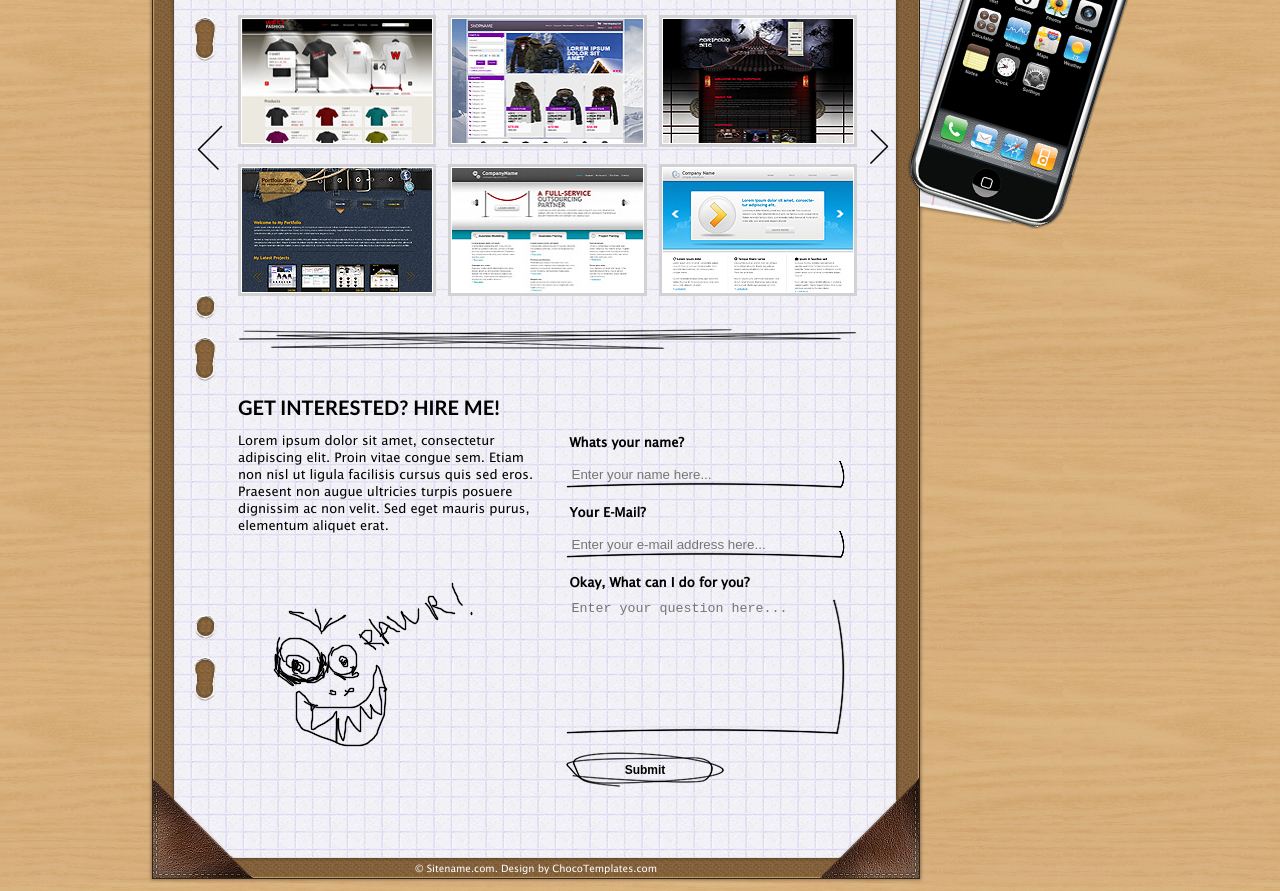
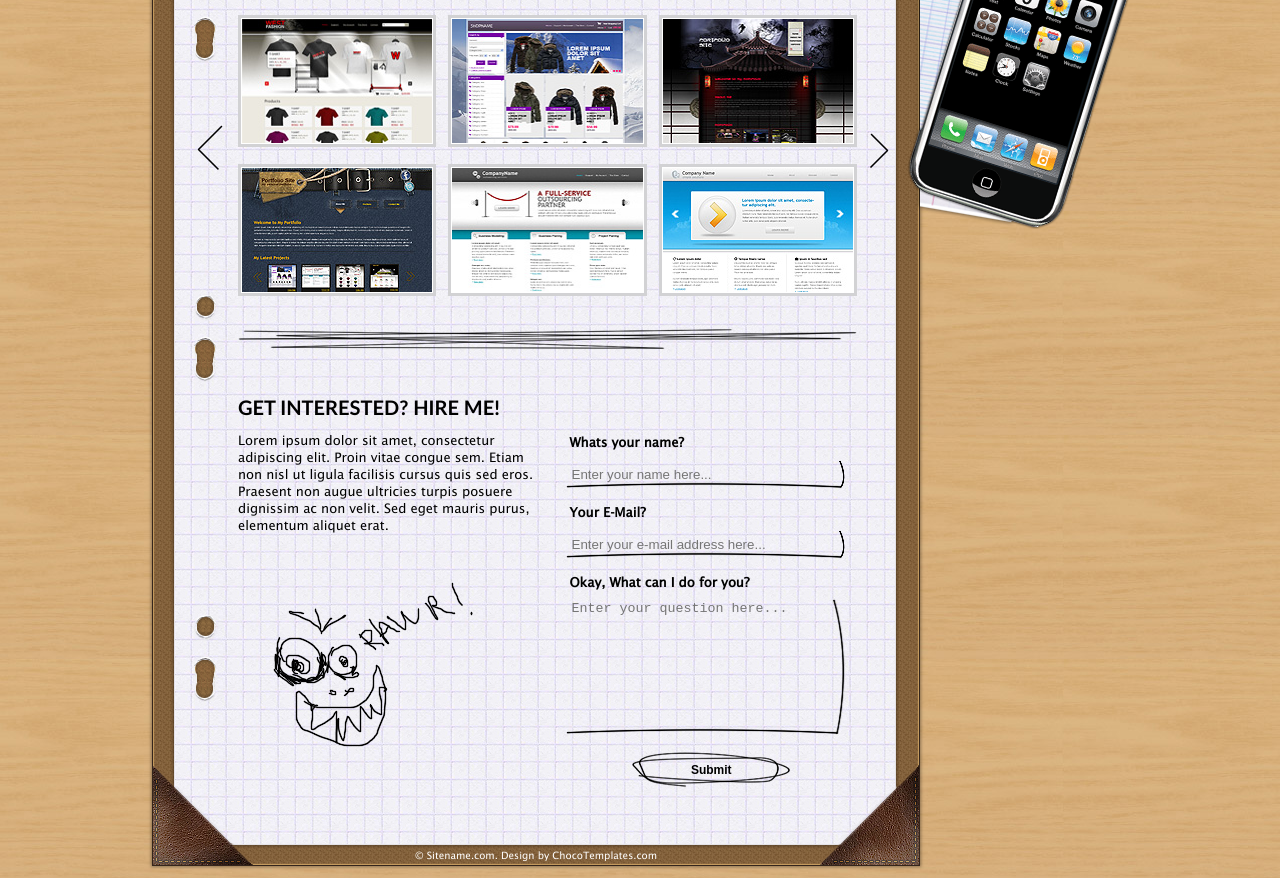
Before and after one commit to aklynovyy/html_tasks, a plain HTML site: page slicing-1/index.html in a window 1280 px wide. Shown: the part 461-1352 px from the top of the page. Drawn offline with Linux system fonts and the light colour scheme.

Commit message:
last update

```diff
--- a/slicing-1/css/style.css
+++ b/slicing-1/css/style.css
@@ -404,6 +404,7 @@ section h3 {
 .slide-nav.next {
 	right: -32px;
 	background-position: top right;
+	margin-top: 4px;
 }
 
 .info .description,
@@ -469,7 +470,7 @@ section h3 {
 
 .contact input[type="submit"] {
 	display: block;
-	margin: 0pxv auto;
+	margin: 0px auto;
 	width: 159px;
 	height: 35px;
 	font-weight: 700;
```
